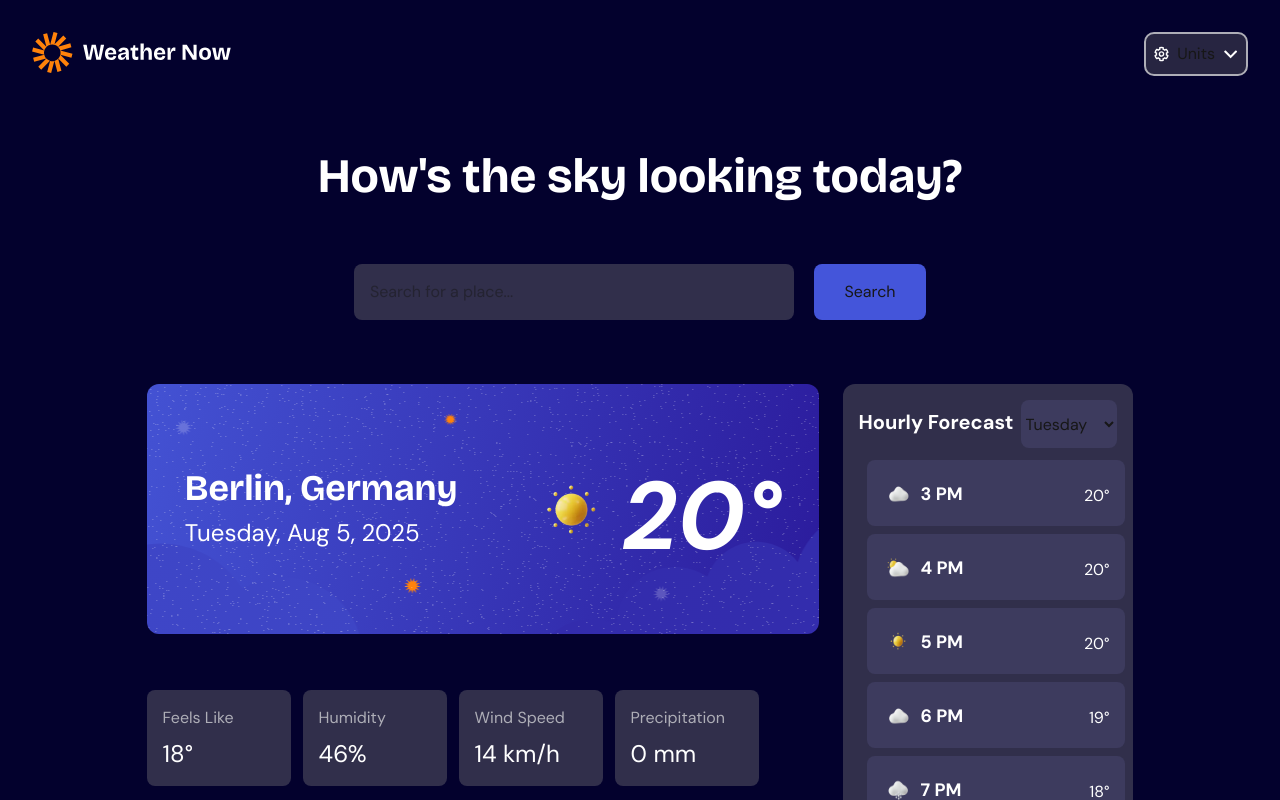
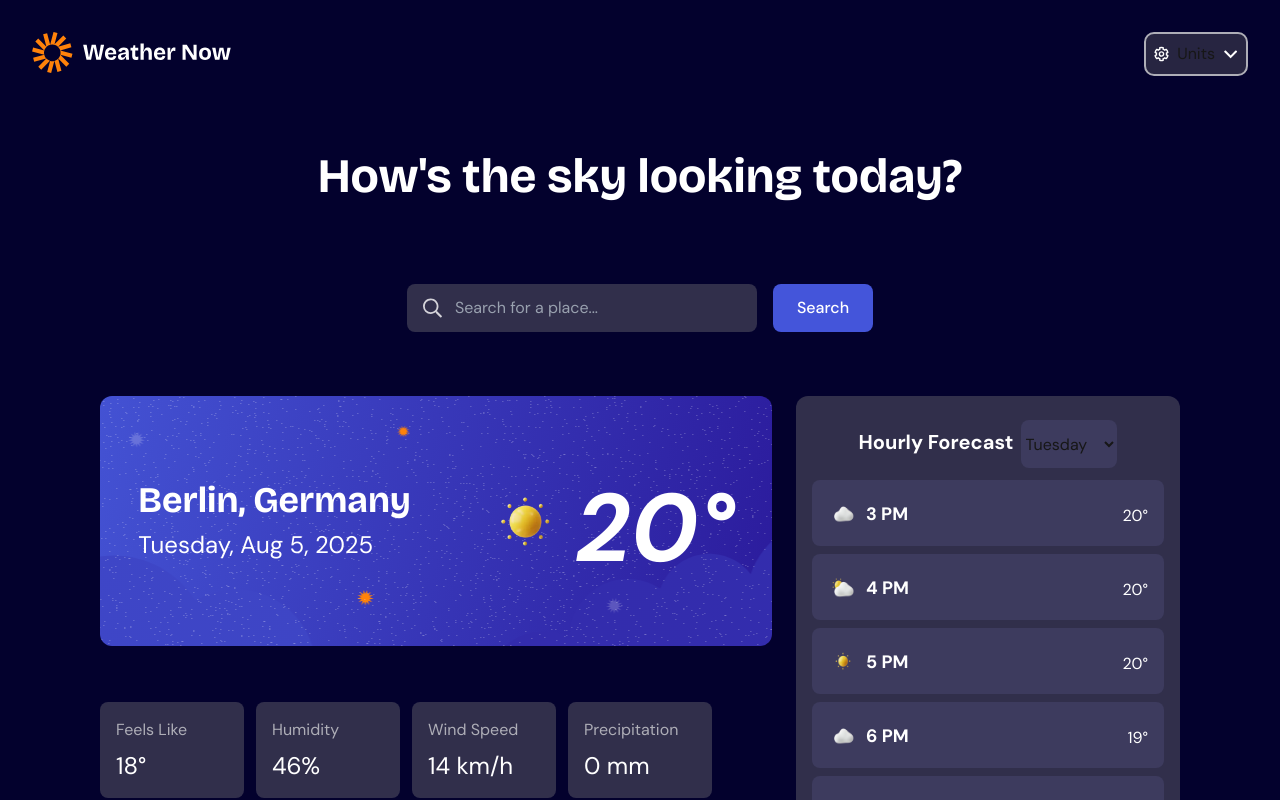
Before and after one commit to CHEGEBB/weather-app, a Next.js app: page / in a window 1280 px wide. Shown: the top 800 px of the page. Built offline with nearby package versions, Linux system fonts and the light colour scheme.

Commit message:
Refactor WeatherPage search input layout and styles for improved usability

```diff
--- a/app/page.tsx
+++ b/app/page.tsx
@@ -134,18 +134,30 @@ function WeatherPage() {
       <div className="text-sky">
       <h1 className='text-white text-5xl font-bold text-center'>How&apos;s the sky looking today?</h1>
       </div>
-    <div className="search flex justify-center align-center gap-5">
-      <input
-        type="text"
-        placeholder="Search for a place..."
-        className="p-4 rounded-lg bg-[#312f4b] w-110 outline-0"
-      />
-      <button className='bg-[#4455da] rounded-lg w-28'>
-        Search
-      </button>
+      <div className="flex justify-center items-center gap-4 mt-5">
+  <div className="relative w-[350px]">
+
+    <Image
+      src="/assets/images/icon-search.svg"
+      alt="Search Icon"
+      width={20}
+      height={20}
+      className="absolute left-4 top-1/2 -translate-y-1/2 text-gray-400"
+    />
+
+    <input
+      type="text"
+      placeholder="Search for a place..."
+      className="w-full pl-12 pr-4 py-3 bg-[#312f4b] text-white rounded-lg outline-none placeholder:text-gray-400 focus:ring-2 focus:ring-[#4455da] transition"
+    />
+  </div>
 
 
-    </div>
+  <button className="bg-[#4455da] hover:bg-[#5b6bff] transition text-white font-medium rounded-lg px-6 py-3">
+    Search
+  </button>
+</div>
+
 
 
     </div>
@@ -219,8 +231,8 @@ function WeatherPage() {
             </div>
           </div>
         </div>
-        <div className="right-card bg-[#312f4b] p-4 rounded-xl">
-          <div className="details-card flex flex-row gap-2 justify-center align-center">
+        <div className="right-card bg-[#312f4b] p-2 rounded-xl w-96">
+          <div className="details-card flex flex-row gap-2 justify-center align-center mt-4 mb-2">
             <div className="hourly flex  justify-center align-center mt-2">
           <p className='text-white text-xl font-bold mb-4'>Hourly Forecast</p>
           </div>
@@ -237,7 +249,7 @@ function WeatherPage() {
           </div>
 
           </div>
-          <div className="cards-hourly">
+          <div className="cards-hourly  pr-4">
             {hourlyOptions.map((option) => (
               <div key={option.index} className="hourly-card flex flex-row  justify-between align-center bg-[#3d3b5e] rounded-lg p-4 m-2 w-full h-[66px]">
                 <div className="image-time flex flex-row  gap-2 justify-between align-center">
```
